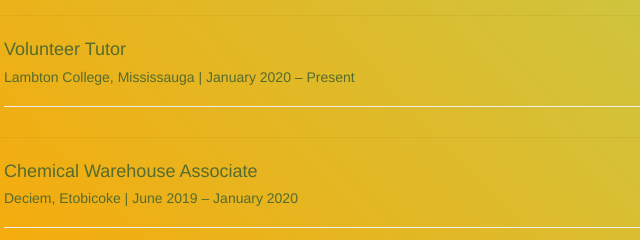
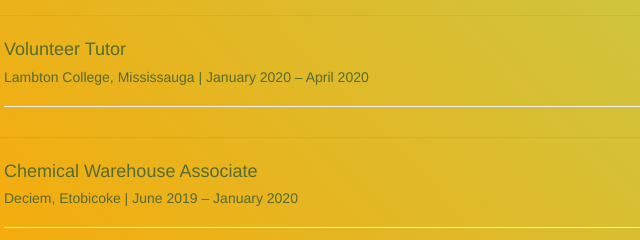
Before and after one commit to kuldeep-singh-5894/kuldeep-singh-5894.github.io, a plain HTML site: page index.html in a window 1280 px wide. Shown: the part 1506-1746 px from the top of the page, 81-721 px from the left. Drawn offline with nearby package versions, Linux system fonts and the light colour scheme; a web font is replaced by a local one.

Commit message:
Update index.html

```diff
--- a/index.html
+++ b/index.html
@@ -240,7 +240,7 @@
 										<h4>
 											Volunteer Tutor
 										</h4>
-										<h5>Lambton College, Mississauga | January 2020 – Present</h5><hr>
+										<h5>Lambton College, Mississauga | January 2020 – April 2020</h5><hr>
 									</div>
 								</div>
 							</a>
```
